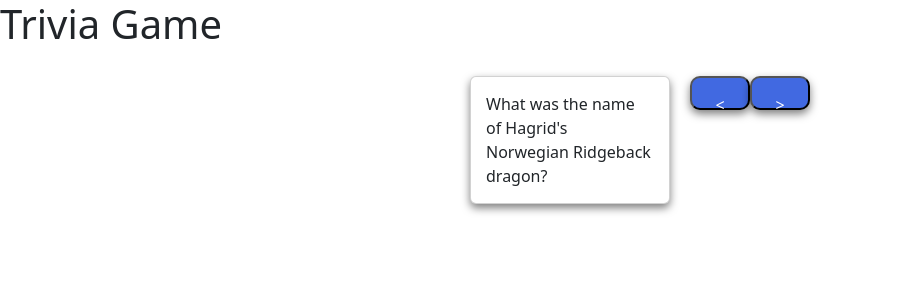
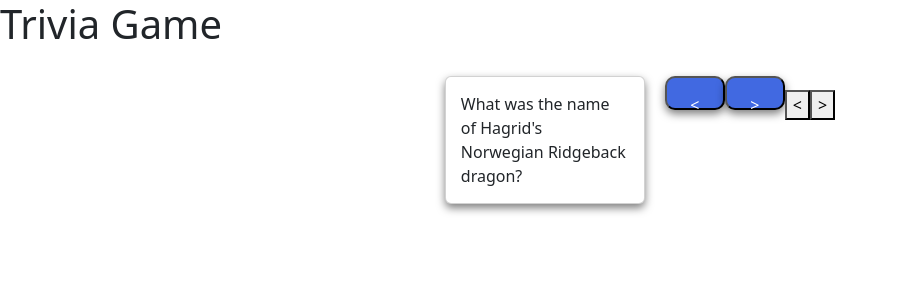
Before and after one commit to mathewrobins/react-trivia, a React (Vite) app: page / in a window 1280 px wide. Shown: the top 300 px of the page, without its empty margins (0-898 px from the left). Built offline with nearby package versions, Linux system fonts and the light colour scheme.

Commit message:
Added direction component

```diff
--- a/src/App.tsx
+++ b/src/App.tsx
@@ -1,6 +1,7 @@
 import { useState } from "react";
 import "./App.css";
 import Question from "./assets/Question";
+import Direction from "./assets/Direction";
 
 function App() {
 
@@ -155,6 +156,9 @@ function App() {
                 >
                   &gt;
               </button>
+              <Direction direction = "back" />
+              <Direction direction = "forward" />
+
 
           </div>
         </div>
--- /dev/null
+++ b/src/assets/Direction.tsx
@@ -0,0 +1,15 @@
+
+interface Props{
+    direction: string
+}
+
+function Direction(props: Props) {
+  return (
+    <button>
+        {props.direction === "forward" && " > "}
+        {props.direction === "back" && " < "}
+    </button>
+  )
+}
+
+export default Direction
```
